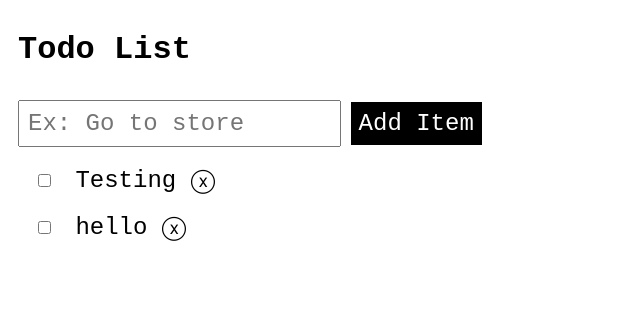
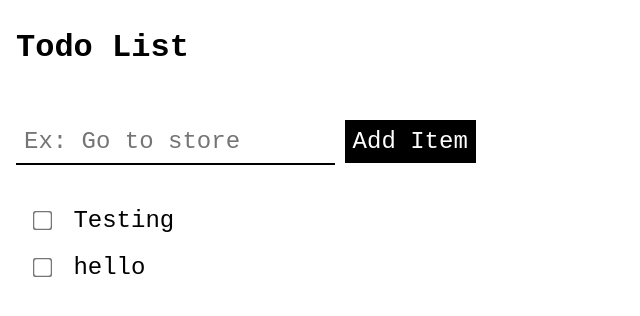
Before and after one commit to brighamandersen/flask-todo, a Flask app: page / in a window 1280 px wide. Shown: the top 316 px of the page, without its empty margins (0-640 px from the left). Run offline with Flask 2, Linux system fonts and the light colour scheme; data comes from the database, SQL or seed files in the repository; both versions use the stored data as it was after the commit.

Commit message:
Improve css on close and hover

```diff
--- a/static/css/styles.css
+++ b/static/css/styles.css
@@ -5,15 +5,40 @@
 input {
   font-size: x-large;
   padding: 0.5rem;
+  border: none;
+  border-bottom: 2px solid black;
+}
+
+/* Increase checkbox sizes */
+input[type='checkbox'] {
+  transform: scale(1.5);
 }
 
 html {
-  padding: 10px;
+  padding: 0.5rem;
 }
 
 .a-no-underline {
   text-decoration: none;
   color: black;
+}
+
+.a-no-underline:hover {
+  color: gray;
+}
+
+.close-icon {
+  color: transparent;
+}
+
+/* Make close icon red when you hover anywhere on the item */
+.todo-item:hover .close-icon {
+  color: red;
+}
+
+/* Show if tabbed to a transparent icon via keyboard */
+.close-icon:focus {
+  color: red;
 }
 
 .button {
@@ -25,8 +50,7 @@ html {
 }
 
 .todo-add {
-  padding-top: 10px;
-  padding-bottom: 10px;
+  padding: 2rem 0;
 }
 
 .todo-item {
@@ -37,3 +61,7 @@ html {
 .todo-check {
   margin-inline: 10px;
 }
+
+.finished-todo {
+  text-decoration: line-through;
+}
--- a/templates/index.html
+++ b/templates/index.html
@@ -21,15 +21,19 @@
     	{% for todo in todos %}
       <div class="todo-item">
         <form action="{{ url_for("update", id=todo.id) }}">
-          <input type="checkbox" class="todo-check" onchange="this.form.submit()" {{ "checked" if todo.complete }} />
-          {% if todo.complete %}
-          <del>{{ todo.content }}</del>
-          {% else %}
-          {{ todo.content }}
-          {% endif %}
-          <a href="{{ url_for("delete", id=todo.id) }}" class="a-no-underline">
-            <span>ⓧ</span>
-          </a>
+          <input
+            type="checkbox"
+            onchange="this.form.submit()"
+            class="todo-check"
+            {{ "checked" if todo.complete }} />
+            {% if todo.complete %}
+            <span class="finished-todo">{{ todo.content }}</span>
+            {% else %}
+            <span >{{ todo.content }}</span>
+            {% endif %}
+            <a href="{{ url_for("delete", id=todo.id) }}" class="a-no-underline close-icon">
+              <span>ⓧ</span>
+            </a>
         </form>
       </div>
       {% endfor %}
```
Also changed, not shown: app.db.
